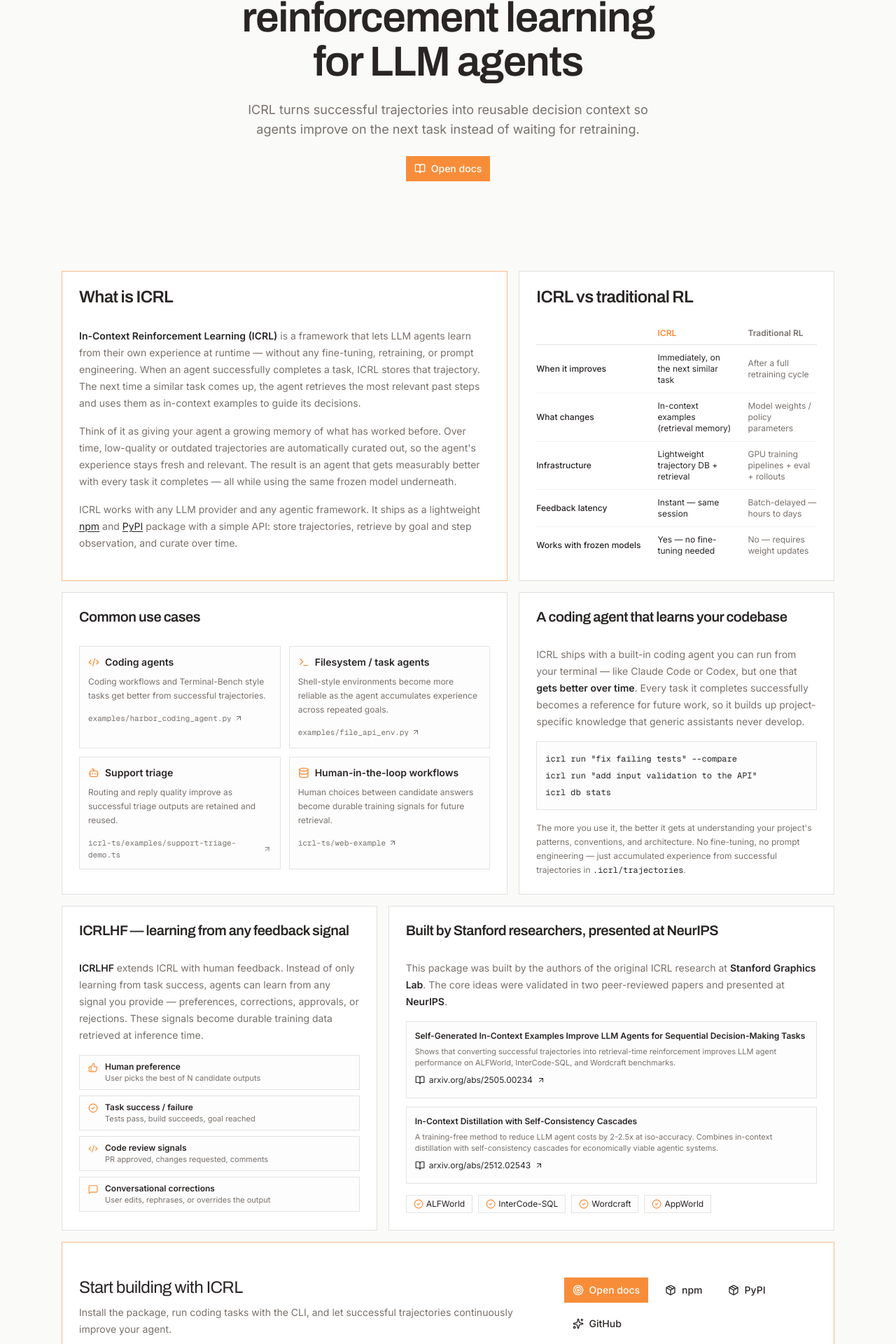
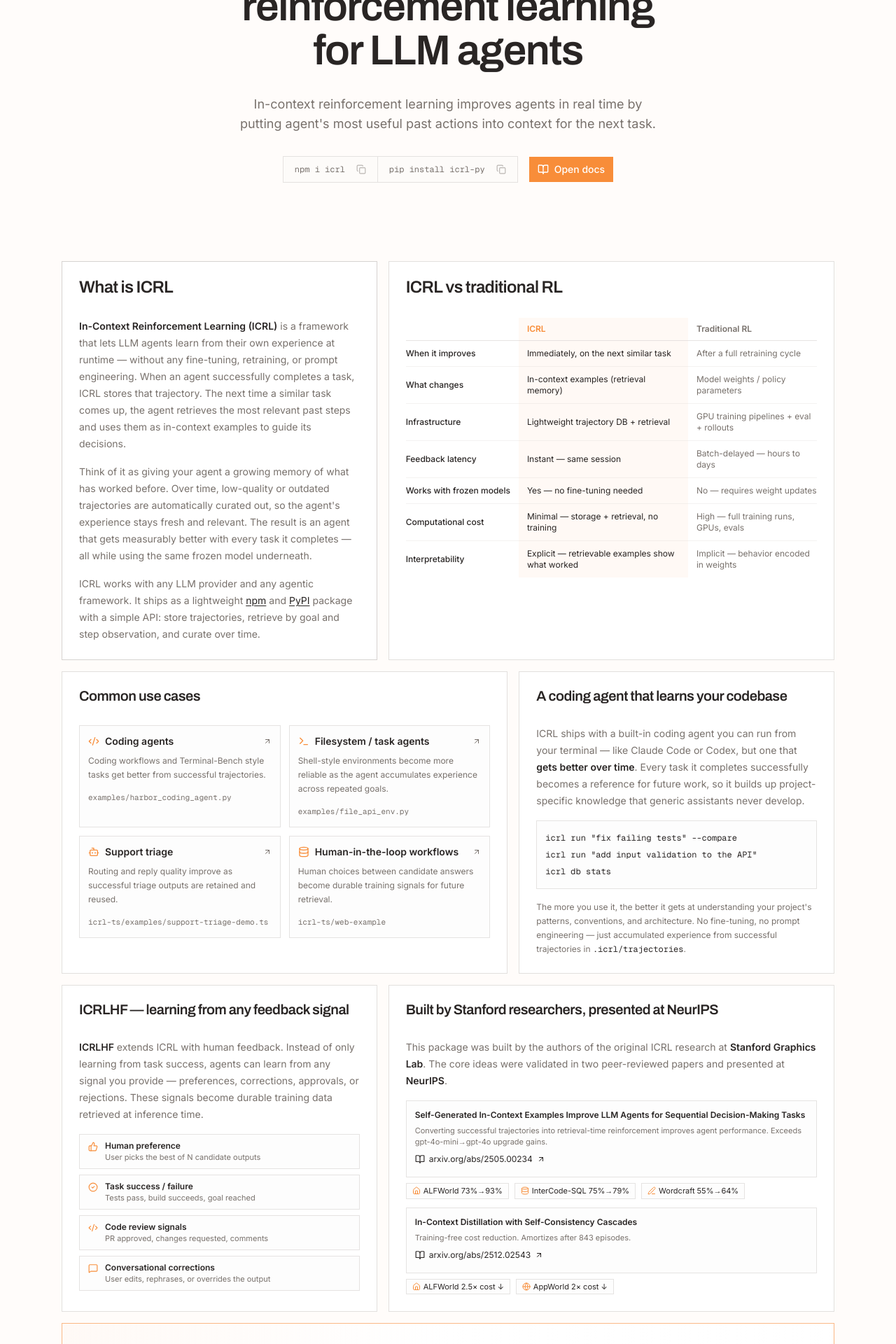
Before and after one commit to SuperAce100/icrl, a Next.js app in the folder icrl-ts/web-landing/: page / in a window 1280 px wide. Shown: the part 260-2180 px from the top of the page at 70% size. Built offline with nearby package versions, Linux system fonts and the light colour scheme; what @toolwind/corner-shape would draw is missing.

Commit message:
Update landing page content for clarity, adjust layout and styles, and enhance footer with research affiliations

```diff
--- a/icrl-ts/web-landing/src/app/globals.css
+++ b/icrl-ts/web-landing/src/app/globals.css
@@ -66,7 +66,7 @@
 :root {
   --radius: 0rem;
   /* Light mode - Stone light background */
-  --background: #fafaf9;
+  --background: #fffcfa;
   --foreground: #292524;
   --card: #ffffff;
   --card-foreground: #292524;
--- a/icrl-ts/web-landing/src/app/page.tsx
+++ b/icrl-ts/web-landing/src/app/page.tsx
@@ -1,19 +1,24 @@
 import type { Metadata } from "next";
 import {
+  ArrowRight,
   ArrowUpRight,
   BookOpen,
   Bot,
   CheckCircle2,
   Code2,
   Database,
+  Globe,
+  Home,
   MessageSquare,
   Package,
+  PenLine,
   Sparkles,
   Target,
   Terminal,
   ThumbsUp,
 } from "lucide-react";
 
+import { CopyableInstallSnippet } from "@/components/copyable-install-snippet";
 import { SiteFooter } from "@/components/site-footer";
 import { SiteHeader } from "@/components/site-header";
 import { Button } from "@/components/ui/button";
@@ -113,6 +118,16 @@
     icrl: "Yes — no fine-tuning needed",
     traditional: "No — requires weight updates",
   },
+  {
+    dimension: "Computational cost",
+    icrl: "Minimal — storage + retrieval, no training",
+    traditional: "High — full training runs, GPUs, evals",
+  },
+  {
+    dimension: "Interpretability",
+    icrl: "Explicit — retrievable examples show what worked",
+    traditional: "Implicit — behavior encoded in weights",
+  },
 ];
 
 const useCases = [
@@ -184,7 +199,7 @@
 
         <section
           aria-label="Hero"
-          className="mx-auto px-6 pb-12 pt-12 md:pt-32 md:pb-32 max-w-2xl space-y-6 text-center"
+          className="mx-auto px-6 pb-12 pt-12 md:pt-28 md:pb-28 max-w-2xl space-y-8 text-center"
         >
           <h1 className="font-heading text-4xl font-semibold leading-[1.04] tracking-tight text-foreground sm:text-5xl md:text-6xl">
             instant, continuous,
@@ -194,10 +209,11 @@
             for LLM agents
           </h1>
           <p className="mx-auto text-base leading-7 text-muted-foreground sm:text-lg text-balance">
-            ICRL turns successful trajectories into reusable decision context so agents improve on
-            the next task instead of waiting for retraining.
+            In-context reinforcement learning improves agents in real time by putting agent&apos;s
+            most useful past actions into context for the next task.
           </p>
-          <div className="flex justify-center">
+          <div className="flex flex-wrap justify-center items-center gap-4">
+            <CopyableInstallSnippet />
             <Button asChild>
               <a href="/docs">
                 <BookOpen className="size-4" />
@@ -211,7 +227,7 @@
         <section aria-label="Features" className="mx-auto max-w-6xl px-6 pb-20">
           <div className="grid grid-cols-1 gap-4 md:grid-cols-12 md:auto-rows-[minmax(190px,auto)]">
             {/* ─── What is ICRL (text-heavy intro) ─── */}
-            <Card className="border-primary/60 bg-card shadow-none md:col-span-7">
+            <Card className="bg-card shadow-none md:col-span-5">
               <CardHeader>
                 <CardTitle asChild>
                   <h2 className="font-heading text-2xl tracking-tight text-foreground">
@@ -250,7 +266,7 @@
                   </a>{" "}
                   and{" "}
                   <a
-                    href="https://pypi.org/project/icrl/"
+                    href="https://pypi.org/project/icrl-py/"
                     target="_blank"
                     rel="noreferrer noopener"
                     className="underline underline-offset-2 text-foreground hover:text-primary"
@@ -264,7 +280,7 @@
             </Card>
 
             {/* ─── ICRL vs Traditional RL (proper table) ─── */}
-            <Card className="border-border/70 bg-card shadow-none md:col-span-5">
+            <Card className="border-border/70 bg-card shadow-none md:col-span-7">
               <CardHeader>
                 <CardTitle asChild>
                   <h2 className="font-heading text-2xl tracking-tight text-foreground">
@@ -277,9 +293,11 @@
                   <table className="w-full text-xs">
                     <thead>
                       <tr className="border-b border-border/60">
-                        <th className="pb-2 pr-3 text-left font-semibold text-muted-foreground" />
-                        <th className="pb-2 px-3 text-left font-semibold text-primary">ICRL</th>
-                        <th className="pb-2 pl-3 text-left font-semibold text-muted-foreground">
+                        <th className="pb-2 pt-2 pr-3 text-left font-semibold text-muted-foreground" />
+                        <th className="bg-primary/5 px-3 pb-2 pt-2 text-left font-semibold text-primary">
+                          ICRL
+                        </th>
+                        <th className="pb-2 pt-2 pl-3 text-left font-semibold text-muted-foreground">
                           Traditional RL
                         </th>
                       </tr>
@@ -290,7 +308,7 @@
                           <td className="py-2.5 pr-3 font-medium text-foreground whitespace-nowrap">
                             {row.dimension}
                           </td>
-                          <td className="py-2.5 px-3 text-foreground">{row.icrl}</td>
+                          <td className="bg-primary/5 py-2.5 px-3 text-foreground">{row.icrl}</td>
                           <td className="py-2.5 pl-3 text-muted-foreground">{row.traditional}</td>
                         </tr>
                       ))}
@@ -311,25 +329,23 @@
               </CardHeader>
               <CardContent className="grid gap-3 sm:grid-cols-2">
                 {useCases.map((item) => (
-                  <div
+                  <a
                     key={item.title}
-                    className="space-y-2 border border-border/60 bg-muted/20 p-3"
+                    href={`${GITHUB_BASE}/${item.path}`}
+                    target="_blank"
+                    rel="noreferrer noopener"
+                    className="block space-y-2 border border-border/60 bg-muted/20 p-3 hover:border-primary/80"
                   >
                     <div className="flex items-center gap-2">
                       <item.icon className="size-4 text-primary" />
                       <h3 className="text-sm font-semibold text-foreground">{item.title}</h3>
+                      <ArrowUpRight className="ml-auto size-3 text-muted-foreground" />
                     </div>
                     <p className="text-xs leading-5 text-muted-foreground">{item.detail}</p>
-                    <a
-                      href={`${GITHUB_BASE}/${item.path}`}
-                      target="_blank"
-                      rel="noreferrer noopener"
-                      className="inline-flex items-center gap-1 font-mono text-[11px] text-muted-foreground hover:text-primary transition-colors"
-                    >
+                    <span className="inline-flex items-center gap-1 font-mono text-[11px] text-muted-foreground">
                       {item.path}
-                      <ArrowUpRight className="size-3" />
+                    </span>
                   </a>
-                  </div>
                 ))}
               </CardContent>
             </Card>
@@ -415,64 +431,84 @@
                   <span className="font-semibold text-foreground">NeurIPS</span>.
                 </p>
                 <div className="space-y-3">
-                  <div className="border border-border/60 bg-muted/20 p-3 space-y-1.5">
+                  <div className="space-y-2">
+                    <a
+                      href="https://arxiv.org/abs/2505.00234"
+                      target="_blank"
+                      rel="noreferrer noopener"
+                      className="block border border-border/60 bg-muted/20 p-3 space-y-1.5 transition-colors hover:border-primary/40 hover:bg-muted/30"
+                    >
                       <p className="text-xs font-semibold text-foreground">
                         Self-Generated In-Context Examples Improve LLM Agents for Sequential
                         Decision-Making Tasks
                       </p>
                       <p className="text-[11px] leading-4 text-muted-foreground">
-                      Shows that converting successful trajectories into retrieval-time
-                      reinforcement improves LLM agent performance on ALFWorld, InterCode-SQL, and
-                      Wordcraft benchmarks.
+                        Converting successful trajectories into retrieval-time reinforcement
+                        improves agent performance. Exceeds gpt-4o-mini→gpt-4o upgrade gains.
                       </p>
-                    <a
-                      href="https://arxiv.org/abs/2505.00234"
-                      target="_blank"
-                      rel="noreferrer noopener"
-                      className="inline-flex items-center gap-1.5 text-xs text-foreground hover:text-primary transition-colors"
-                    >
+                      <span className="inline-flex items-center gap-1.5 text-xs text-foreground">
                         <BookOpen className="size-3.5" />
                         arxiv.org/abs/2505.00234
                         <ArrowUpRight className="size-3" />
+                      </span>
                     </a>
+                    <div className="flex flex-row flex-wrap gap-2">
+                      {[
+                        { name: "ALFWorld", stat: "73%→93%", icon: Home },
+                        { name: "InterCode-SQL", stat: "75%→79%", icon: Database },
+                        { name: "Wordcraft", stat: "55%→64%", icon: PenLine },
+                      ].map(({ name, stat, icon: Icon }) => (
+                        <span
+                          key={name}
+                          className="inline-flex items-center gap-1 border border-border/60 bg-muted/20 px-2 py-0.5 text-[11px]"
+                        >
+                          <Icon className="size-3 text-primary" />
+                          {name} {stat}
+                        </span>
+                      ))}
                     </div>
-                  <div className="border border-border/60 bg-muted/20 p-3 space-y-1.5">
+                  </div>
+                  <div className="space-y-2">
+                    <a
+                      href="https://arxiv.org/abs/2512.02543"
+                      target="_blank"
+                      rel="noreferrer noopener"
+                      className="block border border-border/60 bg-muted/20 p-3 space-y-1.5 transition-colors hover:border-primary/40 hover:bg-muted/30"
+                    >
                       <p className="text-xs font-semibold text-foreground">
                         In-Context Distillation with Self-Consistency Cascades
                       </p>
                       <p className="text-[11px] leading-4 text-muted-foreground">
-                      A training-free method to reduce LLM agent costs by 2-2.5x at iso-accuracy.
-                      Combines in-context distillation with self-consistency cascades for
-                      economically viable agentic systems.
+                        Training-free cost reduction. Amortizes after 843 episodes.
                       </p>
-                    <a
-                      href="https://arxiv.org/abs/2512.02543"
-                      target="_blank"
-                      rel="noreferrer noopener"
-                      className="inline-flex items-center gap-1.5 text-xs text-foreground hover:text-primary transition-colors"
-                    >
+                      <span className="inline-flex items-center gap-1.5 text-xs text-foreground">
                         <BookOpen className="size-3.5" />
                         arxiv.org/abs/2512.02543
                         <ArrowUpRight className="size-3" />
+                      </span>
                     </a>
+                    <div className="flex flex-row flex-wrap gap-2">
+                      {[
+                        { name: "ALFWorld", stat: "2.5× cost ↓", icon: Home },
+                        { name: "AppWorld", stat: "2× cost ↓", icon: Globe },
+                      ].map(({ name, stat, icon: Icon }) => (
+                        <span
+                          key={name}
+                          className="inline-flex items-center gap-1 border border-border/60 bg-muted/20 px-2 py-0.5 text-[11px]"
+                        >
+                          <Icon className="size-3 text-primary" />
+                          {name} {stat}
+                        </span>
+                      ))}
                     </div>
                   </div>
-                <div className="flex flex-wrap gap-2">
-                  {["ALFWorld", "InterCode-SQL", "Wordcraft", "AppWorld"].map((bench) => (
-                    <div
-                      key={bench}
-                      className="inline-flex items-center gap-1 border border-border/60 bg-muted/20 px-2.5 py-1 text-xs text-foreground"
-                    >
-                      <CheckCircle2 className="size-3.5 text-primary" /> {bench}
-                    </div>
-                  ))}
                 </div>
               </CardContent>
             </Card>
 
             {/* ─── CTA ─── */}
             <Card
-              className="border-primary/60 bg-card shadow-none md:col-span-12"
+              className="border-primary/60 bg-linear-to-r from-primary/5 via-card to-transparent shadow-none md:col-span-12"
               role="complementary"
               aria-label="Call to action"
             >
@@ -529,6 +565,11 @@
           </div>
         </section>
 
+        <div
+          className="h-px w-full bg-linear-to-r from-transparent via-border/60 to-transparent"
+          aria-hidden
+        />
+
         <SiteFooter />
       </main>
     </>
--- /dev/null
+++ b/icrl-ts/web-landing/src/components/copyable-install-snippet.tsx
@@ -0,0 +1,59 @@
+"use client";
+
+import { useState } from "react";
+import { Check, Copy } from "lucide-react";
+
+const NPM_CMD = "npm i icrl";
+const PIP_CMD = "pip install icrl-py";
+
+export function CopyableInstallSnippet() {
+  const [copied, setCopied] = useState<"npm" | "pip" | null>(null);
+
+  const handleCopy = async (cmd: "npm" | "pip") => {
+    const text = cmd === "npm" ? NPM_CMD : PIP_CMD;
+    try {
+      await navigator.clipboard.writeText(text);
+      setCopied(cmd);
+      setTimeout(() => setCopied(null), 2000);
+    } catch {
+      // Fallback for older browsers
+      setCopied(null);
+    }
+  };
+
+  return (
+    <div
+      className="border border-border/60 bg-muted/20 font-mono text-xs text-muted-foreground"
+      role="group"
+    >
+      <div className="flex flex-col divide-y divide-border/60 sm:flex-row sm:divide-x sm:divide-y-0">
+        <button
+          type="button"
+          onClick={() => handleCopy("npm")}
+          className="group flex items-center justify-between gap-4 px-4 py-2.5 text-left transition-colors hover:bg-muted/40 hover:text-foreground"
+          aria-label="Copy npm install command"
+        >
+          <span>{NPM_CMD}</span>
+          {copied === "npm" ? (
+            <Check className="size-3.5 shrink-0 text-primary" aria-hidden />
+          ) : (
+            <Copy className="size-3.5 shrink-0 opacity-50 group-hover:opacity-100" aria-hidden />
+          )}
+        </button>
+        <button
+          type="button"
+          onClick={() => handleCopy("pip")}
+          className="group flex items-center justify-between gap-4 px-4 py-2.5 text-left transition-colors hover:bg-muted/40 hover:text-foreground"
+          aria-label="Copy pip install command"
+        >
+          <span>{PIP_CMD}</span>
+          {copied === "pip" ? (
+            <Check className="size-3.5 shrink-0 text-primary" aria-hidden />
+          ) : (
+            <Copy className="size-3.5 shrink-0 opacity-50 group-hover:opacity-100" aria-hidden />
+          )}
+        </button>
+      </div>
+    </div>
+  );
+}
--- a/icrl-ts/web-landing/src/components/site-footer.tsx
+++ b/icrl-ts/web-landing/src/components/site-footer.tsx
@@ -24,8 +24,26 @@
       </div>
 
       <div className="relative mx-auto flex max-w-6xl flex-col items-center justify-between gap-4 px-6 pb-6 pt-6 sm:flex-row">
-        <p className="text-xs text-primary/80 font-medium">In-Context Reinforcement Learning</p>
-        <nav className="flex items-center gap-4">
+        <div className="flex flex-col items-center gap-2 sm:flex-row sm:items-center sm:gap-4">
+          <p className="text-xs text-primary/80 font-medium">In-Context Reinforcement Learning</p>
+          <div
+            className="flex flex-wrap items-center justify-center gap-2"
+            aria-label="Research affiliations"
+          >
+            <a
+              href="https://graphics.stanford.edu"
+              target="_blank"
+              rel="noopener noreferrer"
+              className="rounded border border-border/60 bg-muted/30 px-2 py-1 text-[11px] font-medium text-muted-foreground hover:text-foreground transition-colors"
+            >
+              Stanford Graphics Lab
+            </a>
+            <span className="rounded border border-border/60 bg-muted/30 px-2 py-1 text-[11px] font-medium text-muted-foreground">
+              NeurIPS
+            </span>
+          </div>
+        </div>
+        <nav className="flex flex-wrap items-center gap-4">
           <Link
             href="/docs"
             className="inline-flex items-center gap-1.5 text-xs text-muted-foreground hover:text-foreground transition-colors"
```
Lines whose indentation alone changed are shown as unchanged.
